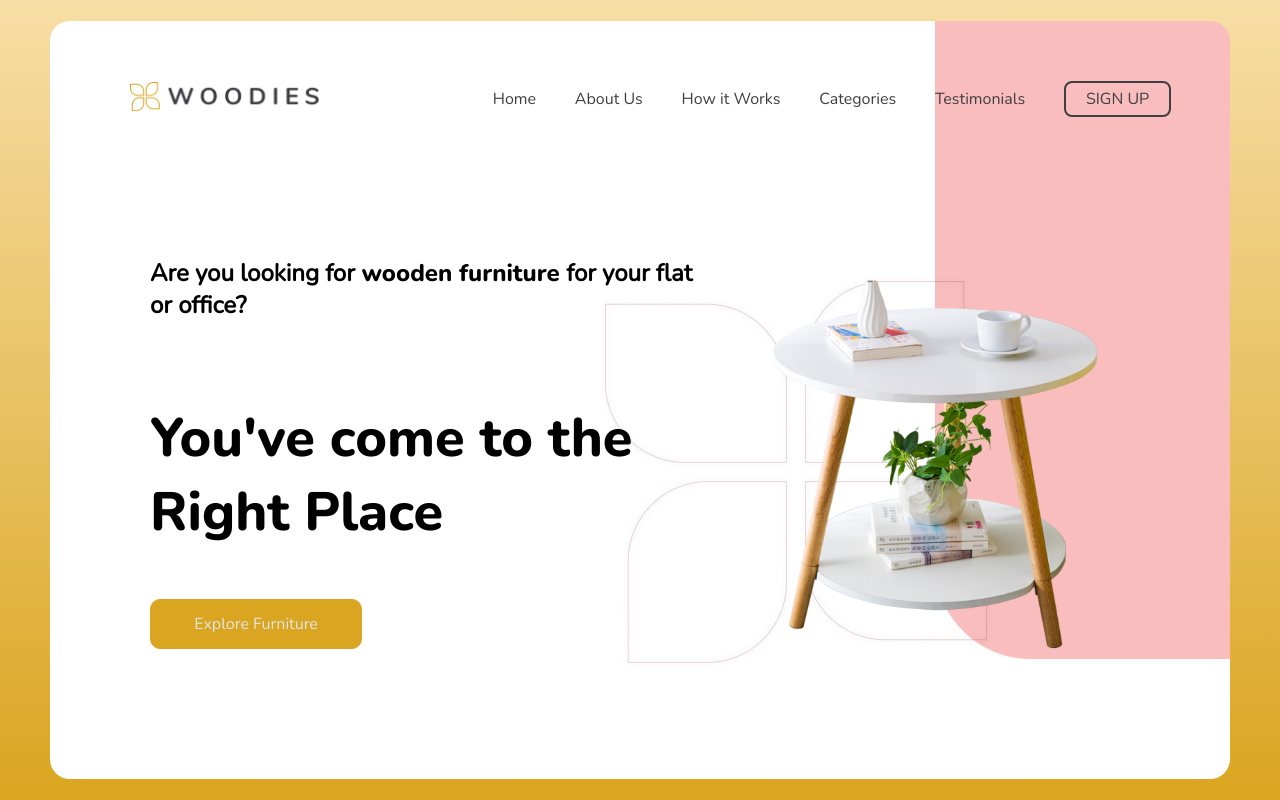
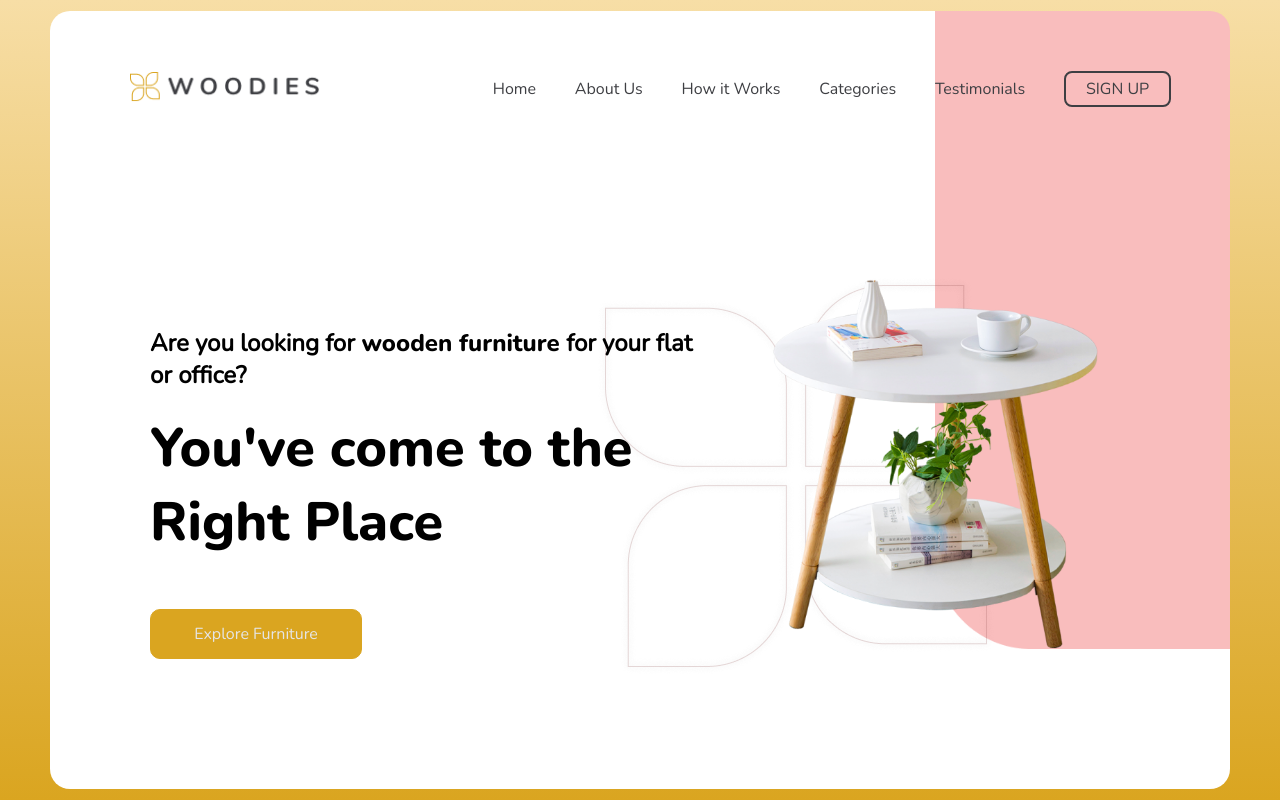
Before and after one commit to emily-s-codes/woodies, a React (Create React App) app: page / in a window 1280 px wide. Built offline with nearby package versions, Linux system fonts and the light colour scheme.

Commit message:
styling fix

```diff
--- a/src/pages/home.css
+++ b/src/pages/home.css
@@ -36,8 +36,12 @@
     height: 50vh;
 }
 
+.homeLeft h2 {
+    margin-top: 80px;
+}
+
 .homeLeft p {
-    margin: 80px 0 20px 0;
+    margin: 20px 0;
     font-size: 54px;
 }
 
```
